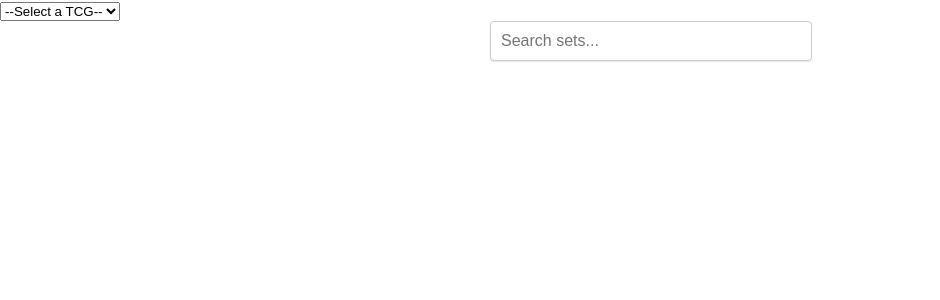
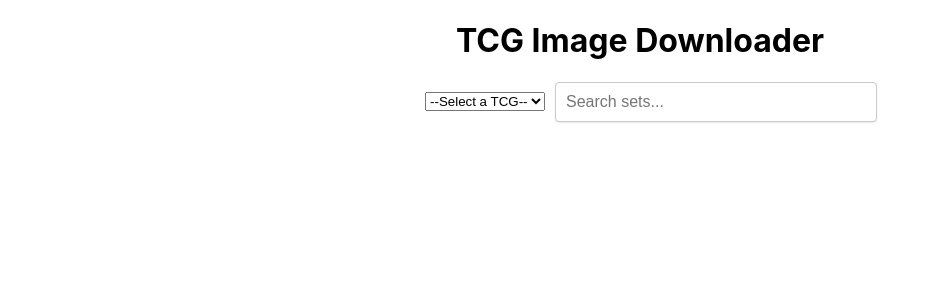
Before and after one commit to andyzheng679/SZC-TCG-Image-Downloader, a React (Create React App) app in the folder frontend/: page / in a window 1280 px wide. Shown: the top 300 px of the page, without its empty margins (0-940 px from the left). Built offline with nearby package versions, Linux system fonts and the light colour scheme.

Commit message:
more docs pt2

```diff
--- a/frontend/src/App.css
+++ b/frontend/src/App.css
@@ -1,7 +1,24 @@
-.search-container {
+/* Container for TCGDropDown and SearchBar to align them horizontally */
+.input-container {
+    display: flex;
+    align-items: center;
+    justify-content: center; /* Center the entire container horizontally */
+    gap: 10px; /* Space between the dropdown and search bar */
+  }
+
+  /* TCGDropdown specific styling */
+  .tcg-dropdown {
+    width: 150px; /* Adjust as needed */
+    padding: 10px;
+    font-size: 16px;
+    border: 1px solid #ccc;
+    border-radius: 4px;
+  }
+
+  /* Adjust SearchBar styling to fit within the new layout */
+  .search-container {
     position: relative;
     width: 300px;  /* Adjust the width as necessary */
-    margin: 0 auto; /* Center the search bar horizontally */
   }
 
   .search-container input {
@@ -41,3 +58,7 @@
   .dropdown li:last-child {
     border-bottom: none; /* Remove the border from the last item */
   }
+
+  .App {
+    text-align: center; /* Center all text inside .App */
+  }
--- a/frontend/src/App.js
+++ b/frontend/src/App.js
@@ -45,10 +45,14 @@ function App() {
 
 
   return (
+
     <div className="App">
+      <h1>TCG Image Downloader</h1>
 
-      <TCGDropDown selectedTcg={selectedTcg} handleTcgChange={handleTcgChange}/>
-      <SearchBar sets={sets} searchTerm={searchTerm} setSearchTerm={setSearchTerm}/>
+      <div className="input-container">
+        <TCGDropDown selectedTcg={selectedTcg} handleTcgChange={handleTcgChange} className="tcg-dropdown" />
+        <SearchBar sets={sets} searchTerm={searchTerm} setSearchTerm={setSearchTerm} />
+        </div>
     </div>
   );
 }
```
Also changed, not shown: frontend/src/documentation/SearchBar.js.md (+2 -0 lines).
